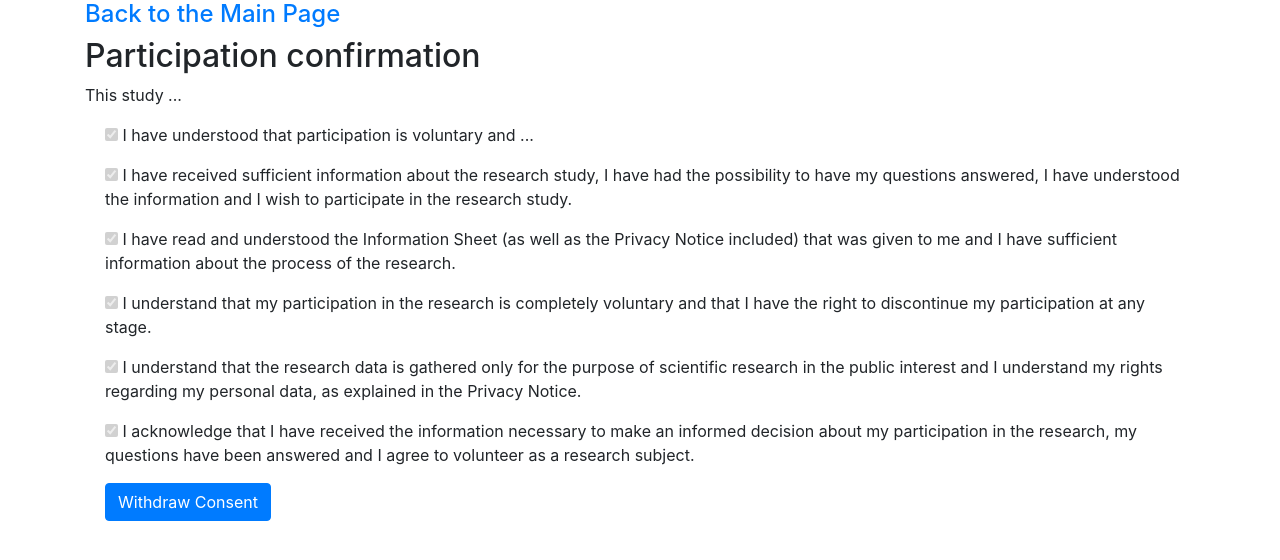
After one commit to digitraceslab/google_takeout_export, a Django app: page /accounts/withdraw_consent/ in a window 1280 px wide. The commit adds this page. Shown: the top 560 px of the page. Run offline with Django 5.2, Linux system fonts and the light colour scheme; the visitor is signed in with stand-in values (Sample User, id 1); some libraries are stand-ins or nearby versions.

Commit message:
Add a consent inspect and withdraw view. Add a data processor

```diff
--- a/accounts/forms.py
+++ b/accounts/forms.py
@@ -47,3 +47,19 @@ class ConsentForm(forms.ModelForm):
         cleaned_data = super().clean()
         cleaned_data['consent'] = True
         return cleaned_data
+
+
+class ConsentWithdrawForm(forms.ModelForm):
+    class Meta:
+        model = User
+        fields = ['consent']
+
+    def clean(self):
+        ''' If the form gets submitted, the user has withdrawn consent. '''
+        cleaned_data = super().clean()
+        cleaned_data['consent'] = False
+        return cleaned_data
+
+
+class GoogleTakeoutUploadForm(forms.Form):
+    file = forms.FileField()
--- a/accounts/urls.py
+++ b/accounts/urls.py
@@ -5,4 +5,6 @@ from . import views
 urlpatterns = [
     path('profile/', views.UserProfileDetailView.as_view(), name='profile'),
     path('consent/', views.ConsentView.as_view(), name='consent'),
+    path('withdraw_consent/', views.ConsentWithdrawView.as_view(), name='withdraw_consent'),
+    path('upload_takeout/', views.GoogleTakeoutUploadView.as_view(), name='upload_takeout'),
 ]
--- a/accounts/views.py
+++ b/accounts/views.py
@@ -1,13 +1,20 @@
+import os
+from django.shortcuts import render, redirect
+from django.conf import settings
+from django.views import View
 from django.views.generic import DetailView
+from django.views.generic.edit import UpdateView
+from django.contrib import messages
+from django.contrib.messages.views import SuccessMessageMixin
 from django.contrib.auth.decorators import login_required
 from django.utils.decorators import method_decorator
-from django.contrib.messages.views import SuccessMessageMixin
-from django.views.generic.edit import UpdateView
+from multiprocessing import Process
 
 from .models import User
 from . import forms
 
 
+@method_decorator(login_required, name='dispatch')
 class UserProfileDetailView(DetailView):
     model = User
     template_name = 'accounts/profile.html'
@@ -29,3 +36,42 @@ class ConsentView(SuccessMessageMixin, UpdateView):
 
     def get_object(self):
         return self.request.user
+
+
+@method_decorator(login_required, name='dispatch')
+class ConsentWithdrawView(SuccessMessageMixin, UpdateView):
+    model = User
+    template_name = 'accounts/consent_withdraw_form.html'
+    success_url = '/accounts/profile/'
+    form_class = forms.ConsentWithdrawForm
+    success_message = "Your consent has been withdrawn succesfully"
+
+    def get_success_url(self):
+        return '/accounts/profile/'
+
+    def get_object(self):
+        return self.request.user
+
+
+@method_decorator(login_required, name='dispatch')
+class GoogleTakeoutUploadView(View):
+    form_class = forms.GoogleTakeoutUploadForm
+    template_name = 'accounts/upload_takeout.html'
+
+    def get(self, request):
+        form = self.form_class()
+        return render(request, self.template_name, {'form': form})
+
+    def post(self, request):
+        form = self.form_class(request.POST, request.FILES)
+        if form.is_valid():
+            file = form.cleaned_data['file']
+            if not os.path.exists(settings.MEDIA_ROOT):
+                os.makedirs(settings.MEDIA_ROOT)
+            file_path = os.path.join(settings.MEDIA_ROOT, file.name)
+            with open(file_path, "wb") as destination:
+                for chunk in file.chunks():
+                    destination.write(chunk)
+            messages.success(request, 'File uploaded successfully.')
+            return redirect('profile')
+        return render(request, self.template_name, {'form': form})
--- a/google_takeout_export/settings.py
+++ b/google_takeout_export/settings.py
@@ -11,6 +11,7 @@ https://docs.djangoproject.com/en/5.1/ref/settings/
 """
 
 from pathlib import Path
+import os
 
 # Build paths inside the project like this: BASE_DIR / 'subdir'.
 BASE_DIR = Path(__file__).resolve().parent.parent
@@ -123,3 +124,7 @@ STATIC_URL = 'static/'
 # https://docs.djangoproject.com/en/5.1/ref/settings/#default-auto-field
 
 DEFAULT_AUTO_FIELD = 'django.db.models.BigAutoField'
+
+
+MEDIA_URL = '/media/'
+MEDIA_ROOT = os.path.join(BASE_DIR, 'media')
--- a/google_takeout_export/urls.py
+++ b/google_takeout_export/urls.py
@@ -15,13 +15,14 @@ Including another URLconf
     2. Add a URL to urlpatterns:  path('blog/', include('blog.urls'))
 """
 from django.contrib import admin
-from django.contrib.auth.views import LoginView
+from django.contrib.auth.views import LoginView, LogoutView
+from . import views
 from django.urls import path, include
-from . import views
 
 urlpatterns = [
     path('admin/', admin.site.urls),
     path('', views.index, name='index'),
     path('login/', LoginView.as_view(template_name='login.html'), name='login'),
+    path('logout/', LogoutView.as_view(next_page='/'), name='logout'),
     path('accounts/', include('accounts.urls')),
 ]
--- a/google_takeout_export/views.py
+++ b/google_takeout_export/views.py
@@ -1,4 +1,5 @@
 from django.shortcuts import render
+
 
 def index(request):
     return render(request, 'index.html')
--- /dev/null
+++ b/templates/accounts/consent_withdraw_form.html
@@ -0,0 +1,42 @@
+{% extends 'base.html' %}
+
+{% block content %}
+
+<h4><a href="/">Back to the Main Page</a></h4>
+
+  <h2>Participation confirmation</h2>
+
+<p>
+This study ...
+</p>
+
+<form method="post" class="form-check">
+  {% csrf_token %}
+
+<p>
+  <input type="checkbox" checked disabled> I have understood that participation is voluntary and ...
+</p>
+
+<p>
+  <input type="checkbox" checked disabled> I have received sufficient information about the research study, I have had the possibility to have my questions answered, I have understood the information and I wish to participate in the research study.
+</p>
+
+<p>
+  <input type="checkbox" checked disabled> I have read and understood the Information Sheet (as well as the Privacy Notice included) that was given to me and I have sufficient information about the process of the research.
+</p>
+
+<p>
+  <input type="checkbox" checked disabled> I understand that my participation in the research is completely voluntary and that I have the right to discontinue my participation at any stage.
+</p>
+
+<p>
+  <input type="checkbox" checked disabled> I understand that the research data is gathered only for the purpose of scientific research in the public interest and I understand my rights regarding my personal data, as explained in the Privacy Notice.
+</p>
+
+<p>
+  <input type="checkbox" checked disabled> I acknowledge that I have received the information necessary to make an informed decision about my participation in the research, my questions have been answered and I agree to volunteer as a research subject.
+</p>
+
+   <button class="btn-primary btn" type="submit">Withdraw Consent</button>
+  </form>
+{% endblock %}
--- a/templates/accounts/profile.html
+++ b/templates/accounts/profile.html
@@ -7,9 +7,11 @@
 
 {% if object.consent %}
     <p>Consent status: Consented</p>
-    <a href="{% url 'consent' %}">View consent form</a>
+    <a href="{% url 'withdraw_consent' %}">View consent form</a>
 {% else %}
     <p>Consent status: Not Consented</p>
     <a href="{% url 'consent' %}">Give Consent</a>
 {% endif %}
+    <br>
+    <a href="{% url 'logout' %}">Logout</a>
 {% endblock %}
--- a/templates/base.html
+++ b/templates/base.html
@@ -2,16 +2,18 @@
 <html>
 <head>
     <title>{% block title %}{% endblock %}</title>
+    <link href="https://cdnjs.cloudflare.com/ajax/libs/bootstrap/4.5.2/css/bootstrap.min.css" rel="stylesheet">
 </head>
 <body>
     <header>
-        </header>
+        <script src="https://cdnjs.cloudflare.com/ajax/libs/jquery/3.5.1/jquery.slim.min.js"></script>
+        <script src="https://cdnjs.cloudflare.com/ajax/libs/popper.js/2.9.2/umd/popper.min.js"></script>
+        <script src="https://cdnjs.cloudflare.com/ajax/libs/bootstrap/4.5.2/js/bootstrap.min.js"></script>
+    </header>
 
-    <main>
+    <main class="container">
         {% block content %}{% endblock %}
     </main>
 
-    <footer>
-        </footer>
 </body>
 </html>
```
Also changed, not shown: data_processor.py (added, +38 -0 lines), templates/accounts/upload_takeout.html (added, +10 -0 lines).
